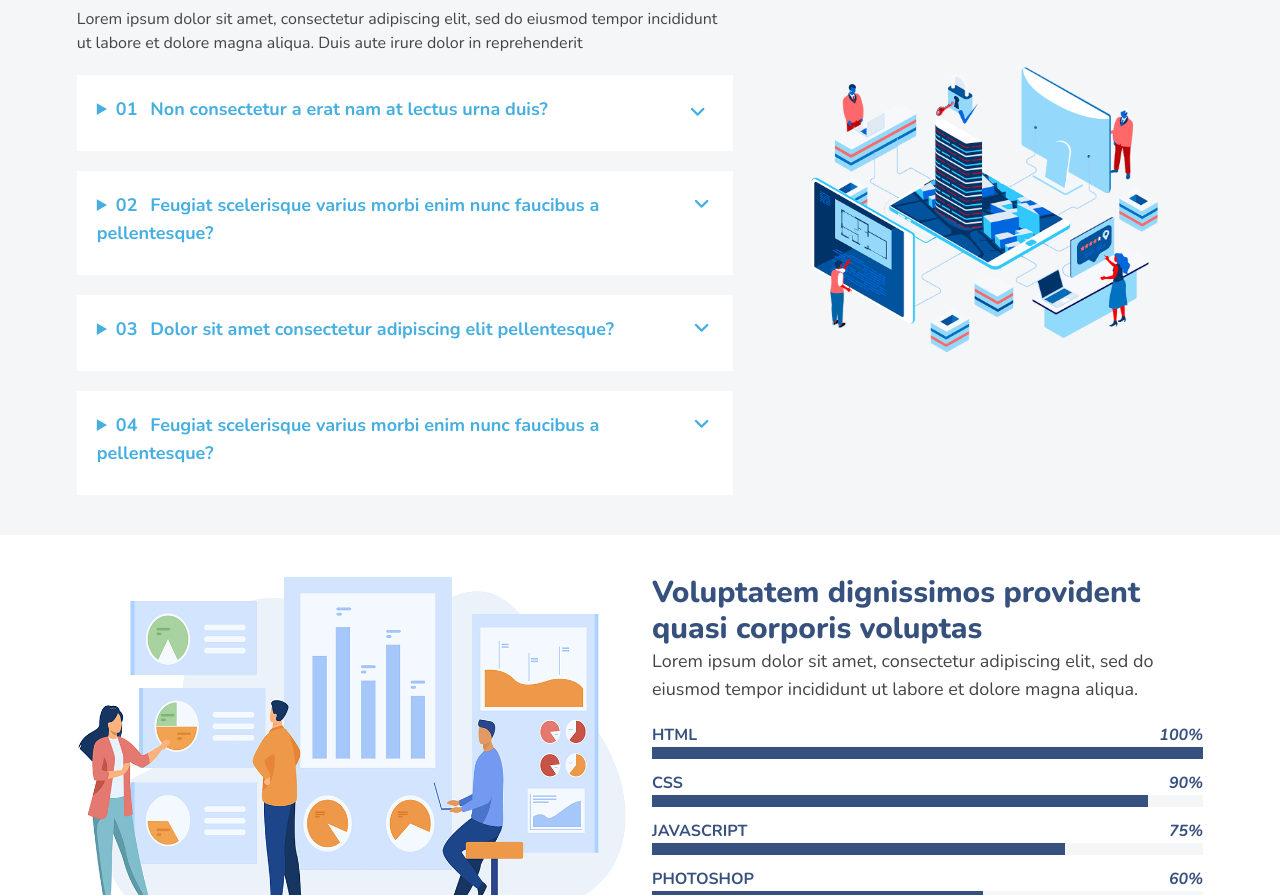
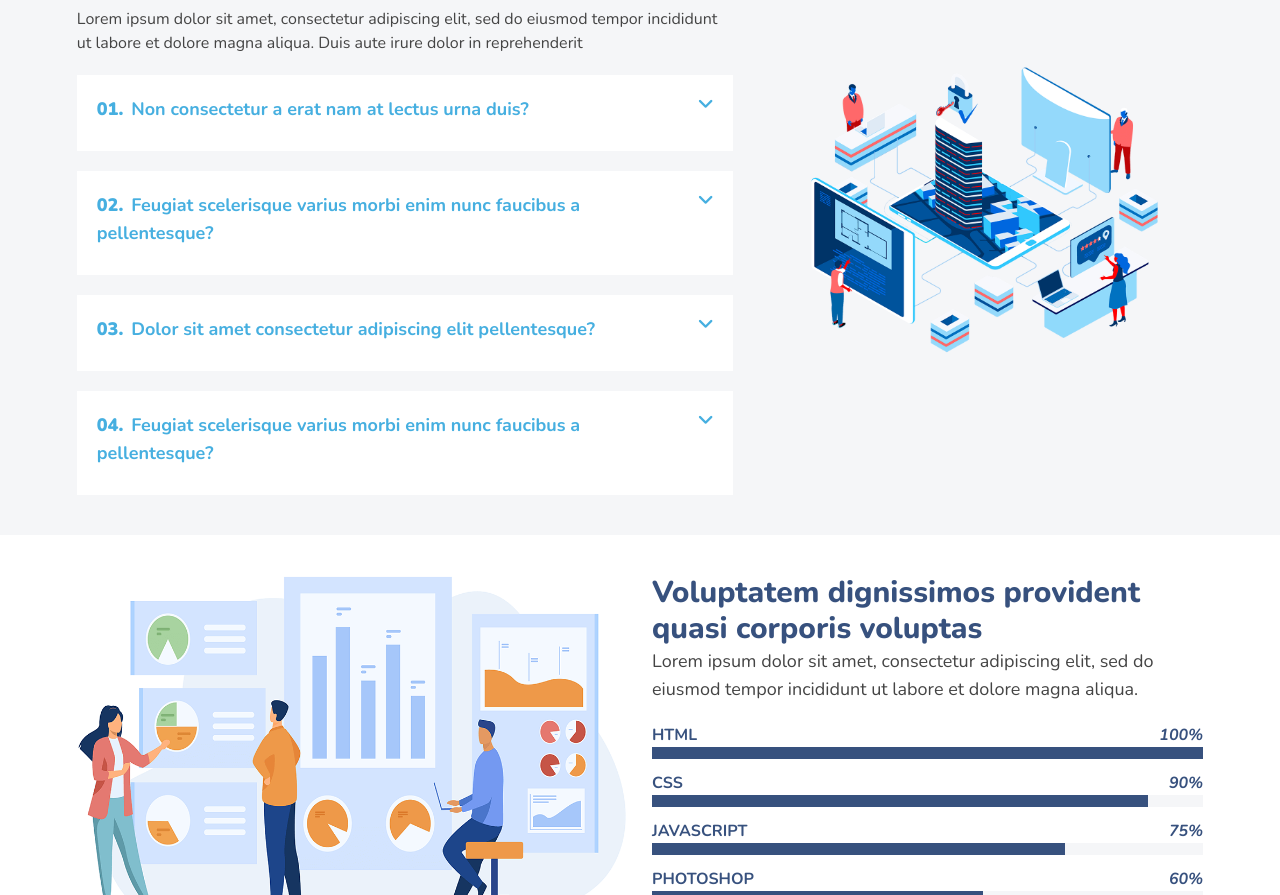
Before and after one commit to anammahmud-me/TailwindProject, a website: page index.html in a window 1280 px wide. Shown: the part 1213-2108 px from the top of the page. Drawn offline with nearby package versions, Linux system fonts and the light colour scheme.

Commit message:
fix why_us section's faq_item

```diff
--- a/index.html
+++ b/index.html
@@ -121,37 +121,34 @@
                 <p class="text-gray mt-3">Lorem ipsum dolor sit amet, consectetur adipiscing elit, sed do eiusmod tempor incididunt ut labore et dolore magna aliqua. Duis aute irure dolor in reprehenderit</p>
                 <!-- faq_item -->
                 <details class="faq_item bg-white p-5 mt-5">
-                    <summary class="text-sky font-bold text-lg mb-2 cursor-pointer relative">
-                        <span class="text-sky mr-2">01</span>
-                        Non consectetur a erat nam at lectus urna duis?
-                        <i class="fa-solid fa-angle-down absolute top-2 right-2"></i>
+                    <summary class="text-sky font-bold text-lg mb-2 cursor-pointer flex justify-between">
+                        <span class="text-sky mr-2"><strong class="mr-2">01.</strong>Non consectetur a erat nam at lectus urna duis?</span>
+
+                        <i class="fa-solid fa-angle-down"></i>
                     </summary>
                     <p>Feugiat pretium nibh ipsum consequat. Tempus iaculis urna id volutpat lacus laoreet non curabitur gravida. Venenatis lectus magna fringilla urna porttitor rhoncus dolor purus non.</p>
                 </details>
                 <!-- faq_item -->
                 <details class="faq_item bg-white p-5 mt-5">
-                    <summary class="text-sky font-bold text-lg mb-2 cursor-pointer relative">
-                        <span class="text-sky mr-2">02</span>
-                        Feugiat scelerisque varius morbi enim nunc faucibus a pellentesque?
-                        <i class="fa-solid fa-angle-down absolute top-1 right-1"></i>
+                    <summary class="text-sky font-bold text-lg mb-2 cursor-pointer flex justify-between">
+                        <span class="text-sky mr-2"><strong class="mr-2">02.</strong>Feugiat scelerisque varius morbi enim nunc faucibus a pellentesque?</span>
+                        <i class="fa-solid fa-angle-down"></i>
                     </summary>
                     <p>Dolor sit amet consectetur adipiscing elit pellentesque habitant morbi. Id interdum velit laoreet id donec ultrices. Fringilla phasellus faucibus scelerisque eleifend donec pretium. Est pellentesque elit ullamcorper dignissim. Mauris ultrices eros in cursus turpis massa tincidunt dui.</p>
                 </details>
                 <!-- faq_item -->
                 <details class="faq_item bg-white p-5 mt-5">
-                    <summary class="text-sky font-bold text-lg mb-2 cursor-pointer relative">
-                        <span class="text-sky mr-2">03</span>
-                        Dolor sit amet consectetur adipiscing elit pellentesque?
-                        <i class="fa-solid fa-angle-down absolute top-1 right-1"></i>
+                    <summary class="text-sky font-bold text-lg mb-2 cursor-pointer flex justify-between">
+                        <span class="text-sky mr-2"><strong class="mr-2">03.</strong>Dolor sit amet consectetur adipiscing elit pellentesque?</span>
+                        <i class="fa-solid fa-angle-down"></i>
                     </summary>
                     <p>Eleifend mi in nulla posuere sollicitudin aliquam ultrices sagittis orci. Faucibus pulvinar elementum integer enim. Sem nulla pharetra diam sit amet nisl suscipit. Rutrum tellus pellentesque eu tincidunt. Lectus urna duis convallis convallis tellus. Urna molestie at elementum eu facilisis sed odio morbi quis</p>
                 </details>
                 <!-- faq_item -->
                 <details class="faq_item bg-white p-5 mt-5">
-                    <summary class="text-sky font-bold text-lg mb-2 cursor-pointer relative">
-                        <span class="text-sky mr-2">04</span>
-                        Feugiat scelerisque varius morbi enim nunc faucibus a pellentesque?
-                        <i class="fa-solid fa-angle-down absolute top-1 right-1"></i>
+                    <summary class="text-sky font-bold text-lg mb-2 cursor-pointer flex justify-between">
+                        <span class="text-sky mr-2"><strong class="mr-2">04.</strong>Feugiat scelerisque varius morbi enim nunc faucibus a pellentesque?</span>
+                        <i class="fa-solid fa-angle-down"></i>
                     </summary>
                     <p>Lorem ipsum dolor sit amet consectetur adipisicing elit. Consequuntur rem earum, provident ducimus quibusdam modi aperiam fugit facilis nobis ea voluptatum qui debitis deserunt iure similique accusantium! Magnam, cumque vero?</p>
                 </details>
```
